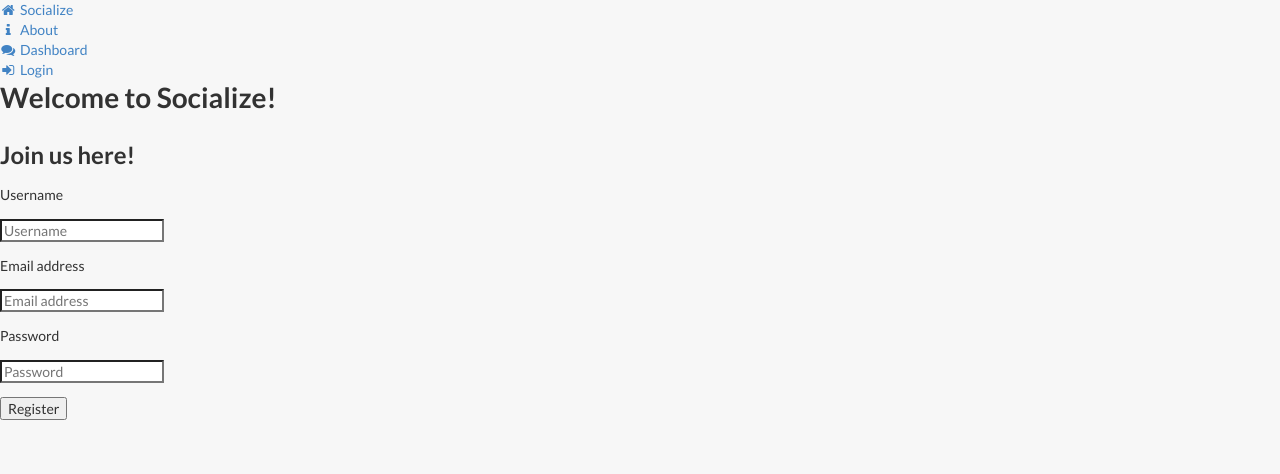
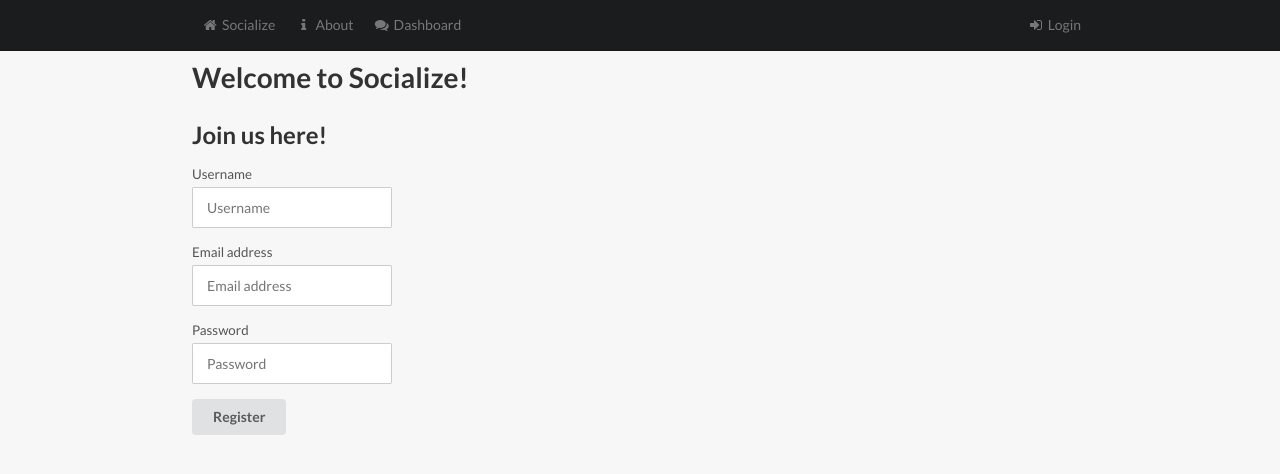
Before and after one commit to CodingRoy/Socialize, a PHP site: the page made by view/index/index.php in a window 1280 px wide. Shown: the top 474 px of the page. Run offline with PHP 8.4, Linux system fonts and the light colour scheme; the template is opened without the code that fills it, so the values that code supplies are empty; some libraries are stand-ins or nearby versions.

Commit message:
Road to Socialize 1.0.0 First UI impressions

```diff
--- a/public/css/ui.css
+++ b/public/css/ui.css
@@ -143,7 +143,7 @@ h1, h2, h3, h4, h5 {
   line-height: 1.28em;
   margin: calc(2rem -  0.14em ) 0em 1rem;
   font-weight: bold;
-  padding: 0em;
+  padding: 0;
 }
 
 h1 {
@@ -189,6 +189,10 @@ a {
 
 a:hover {
   color: #1e70bf;
+}
+
+main {
+  margin-top: 60px;
 }
 
 /*************Highlighting*************/
@@ -370,8 +374,8 @@ textarea::selection, input::selection {
   -webkit-flex: 1 0 auto;
       -ms-flex: 1 0 auto;
           flex: 1 0 auto;
-  border-radius: 0em;
-  margin: 0px 0px 0px 0px;
+  border-radius: 0;
+  margin: 0;
 }
 
 .ui.buttons .button:first-child {
@@ -435,6 +439,7 @@ i.icon.info:before {
   content: "\f129";
 }
 
+/****************Menu****************/
 .ui.menu {
     position: fixed;
     top: 0;
@@ -476,8 +481,82 @@ i.icon.info:before {
     color: #00a2ff;
 }
 
+/******************Form*****************/
+
+.ui.field.title {
+    font-size: 10pt;
+    color: #555;
+    margin-bottom: 3px;
+}
+
+.ui.field.rounded {
+    width: 200px;
+    padding: 11px 14px;
+    border: 1px solid rgba(0, 0, 0, 0.2);
+    border-radius: 2px;
+    outline: 0;
+    -webkit-appearance: none;
+    transition: border-left-width 0.2s ease;
+    transition: box-shadow 0.2s ease;
+}
+
+.ui.field.rounded:hover {
+    box-shadow: 0px 0px 1px #08f;
+}
+
+.ui.field.rounded:focus {
+    background-color: rgba(0, 0, 0, 0.01);
+    box-shadow: 0px 0px 1px #08f;
+    border: 1px solid #08f;
+    border-left: 5px solid #08f;
+}
+
+.ui.field.error, .g-recaptcha {
+    margin-bottom: 15px;
+    color: red;
+}
+
+/******************Grid*****************/
+.ui.grid {
+  -webkit-box-orient: horizontal;
+  -webkit-box-direction: normal;
+  -webkit-flex-direction: row;
+      -ms-flex-direction: row;
+          flex-direction: row;
+  -webkit-flex-wrap: wrap;
+      -ms-flex-wrap: wrap;
+          flex-wrap: wrap;
+  -webkit-box-align: stretch;
+  -webkit-align-items: stretch;
+      -ms-flex-align: stretch;
+          align-items: stretch;
+}
+
+@media only screen and (min-width: 768px) and (max-width: 991px) {
+  .ui.grid {
+    padding: 0 2em;
+  }
+}
+
+@media only screen and (min-width: 992px) and (max-width: 1199px) {
+  .ui.grid {
+    padding: 0 3%;
+  }
+}
+
+@media only screen and (min-width: 1200px) and (max-width: 1919px) {
+  .ui.grid {
+    padding: 0 15%;
+  }
+}
+
+@media only screen and (min-width: 1920px) {
+  .ui.grid {
+    padding: 0 20%;
+  }
+}
+
 .ui.right.floated {
-  float: right;
-  margin-right: 0.4em;
-  margin-left: 0.4em;
+  float: right !important;
+  margin: 0 0.5em;
 }
--- a/view/dashboard/index.php
+++ b/view/dashboard/index.php
@@ -17,7 +17,7 @@ document.getElementById("post").style.display = "none";
 <p class=""><?=$value['post_title']?></p>
 <p class=""><strong><?=$value['username']?></strong> on <?=date("d-m-Y H:i:s", strtotime($value['post_date']))?></p>
 <p class=""><?=$value['post_content']?></p>
-<a href="<?php echo URL ?>dashboard/fav/<?=$value['post_id']?>"><button>Favourite</button></a>
+<a href="<?php echo URL ?>dashboard/fav/<?=$value['post_id']?>"><button class="">Favourite</button></a>
 <p class="">
 	<?php $fav = $value['favuser'] ? explode('|', $value['favuser']) : [];
 	foreach($fav as $id => $array){
--- a/view/header.php
+++ b/view/header.php
@@ -6,17 +6,17 @@
     <meta name="viewport" content="width=device-width, initial-scale=1, maximum-scale=1">
     <script src="<?php echo URL ?>public/js/validate.js"></script>
     <script src="<?php echo URL ?>public/js/main.js"></script>
-    <link rel="stylesheet" type="text/css" href="public/css/ui.min.css">
+    <link rel="stylesheet" type="text/css" href="public/css/ui.css">
 </head>
 <body>
-  <header class="">
+  <header class="ui grid menu">
     <nav>
       <ul>
-        <li><a class="" href="<?php echo URL ?>"><i class="home icon"></i>Socialize</a></li>
-        <li><a class="" href="<?php echo URL ?>about"><i class="info icon"></i>About</a></li>
-        <li><a class="" href="<?php echo URL ?>dashboard"><i class="comments icon"></i>Dashboard</a></li>
-        <li><a class="" href="<?php echo URL ?>login"><i class="sign in icon"></i>Login</a></li>
+        <li><a class="item" href="<?php echo URL ?>"><i class="home icon"></i>Socialize</a></li>
+        <li><a class="item" href="<?php echo URL ?>about"><i class="info icon"></i>About</a></li>
+        <li><a class="item" href="<?php echo URL ?>dashboard"><i class="comments icon"></i>Dashboard</a></li>
+        <li><a class="ui right floated item" href="<?php echo URL ?>login"><i class="sign in icon"></i>Login</a></li>
       </ul>
     </nav>
   </header>
-  <main role="main" class="">
+  <main role="main" class="ui grid content">
--- a/view/index/index.php
+++ b/view/index/index.php
@@ -1,16 +1,16 @@
 <h1 class=""> Welcome to Socialize! </h1>
 <h2> Join us here! </h2>
 <form action="<?php echo URL ?>user/create" method="post" name="Register">
-	<p class="">Username</p>
-	<input class="" type="text" name="username" placeholder="Username" onblur="un_val()">
-	<p class="" id="error1"></p>
-	<p class="">Email address</p>
-	<input class="" type="email" name="email" placeholder="Email address" onblur="mail_val()">
-	<p class="" id="error2"></p>
-	<p class="">Password</p>
-	<input class="" type="password" name="password" placeholder="Password" onblur="pass_val()">
-	<p class="" id="error3"></p>
+	<p class="ui field title">Username</p>
+	<input class="ui field rounded" type="text" name="username" placeholder="Username" onblur="un_val()">
+	<p class="ui field error" id="error1"></p>
+	<p class="ui field title">Email address</p>
+	<input class="ui field rounded" type="email" name="email" placeholder="Email address" onblur="mail_val()">
+	<p class="ui field error" id="error2"></p>
+	<p class="ui field title">Password</p>
+	<input class="ui field rounded" type="password" name="password" placeholder="Password" onblur="pass_val()">
+	<p class="ui field error" id="error3"></p>
 	<div class="g-recaptcha" data-sitekey="<?php echo SITEKEY ?>"></div>
-	<input class="" onclick="val()" type="submit" value="Register">
+	<input class="ui button" onclick="val()" type="submit" value="Register">
 </form>
 <script src='https://www.google.com/recaptcha/api.js'></script>
```
